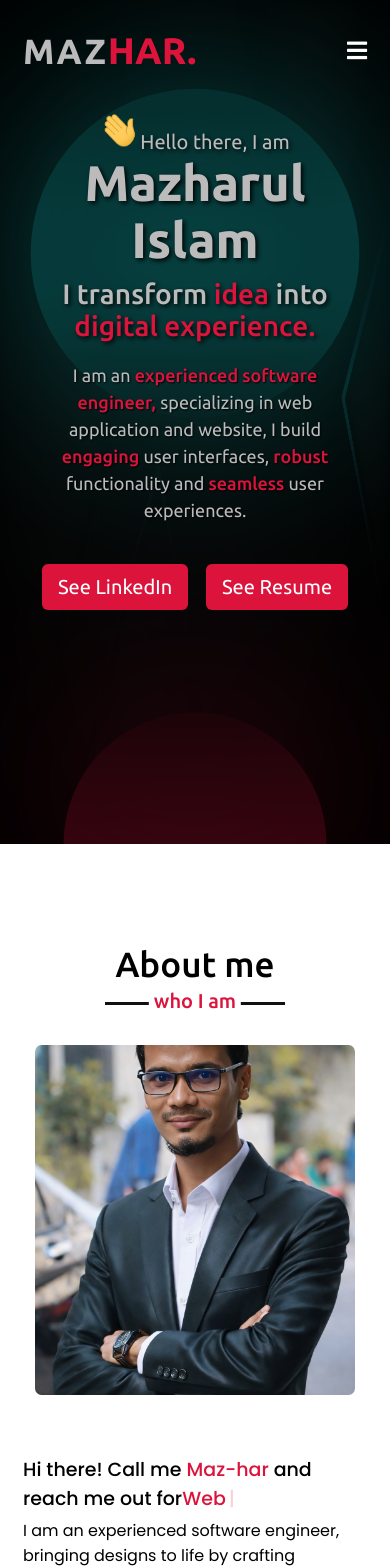
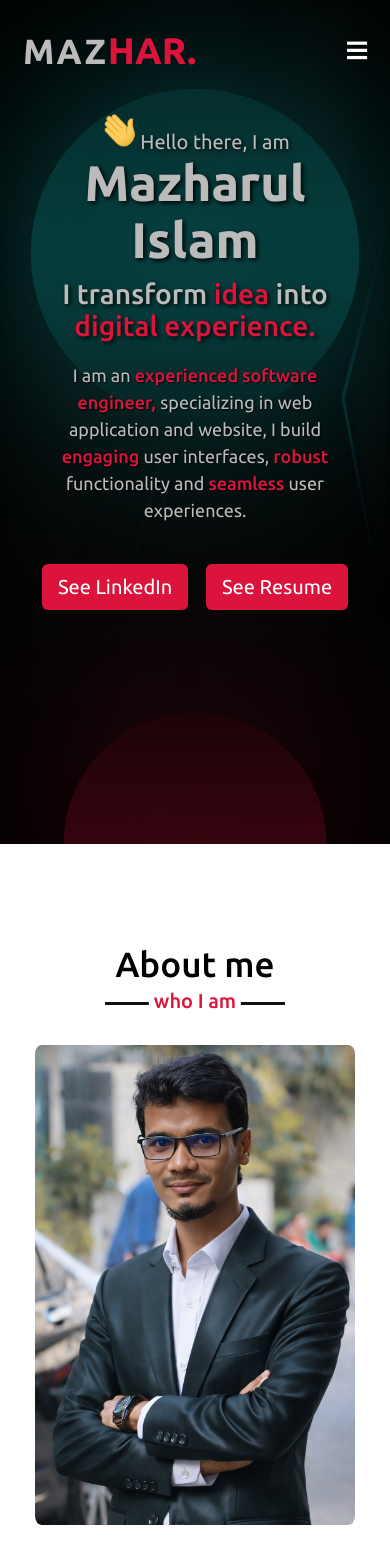
Before and after one commit to Maaazhar/maaazhar.github.io, a React (Vite) app: page / in a window 390 px wide. Shown: the top 1568 px of the page. Built offline with nearby package versions, Linux system fonts and the light colour scheme.

Commit message:
Changing the style of profile picture

```diff
--- a/src/components/About/About.css
+++ b/src/components/About/About.css
@@ -71,7 +71,7 @@
 /* responsive media query */
 @media (max-width: 1104px) {
     .about .about-content .left img {
-        height: 350px;
+        /* height: 350px; */
     }
     .about .about-content .right .text {
         font-size: 25px;
```
